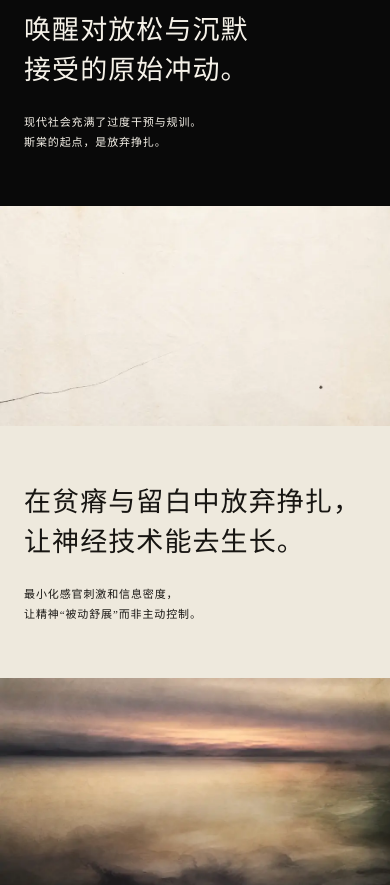
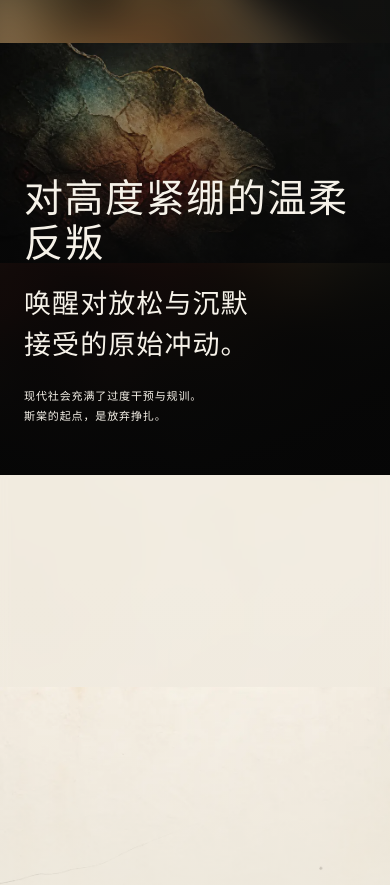
Before and after one commit to liuchui000-web/sitang-website, a plain HTML site: page index.html in a window 390 px wide. Shown: the part 2500-3385 px from the top of the page. Drawn offline with Linux system fonts and the light colour scheme.

Commit message:
Restore stable mobile text overlay (styles.css)

```diff
--- a/styles.css
+++ b/styles.css
@@ -357,17 +357,41 @@ footer { display: flex; justify-content: space-between; margin-top: auto; paddin
   }
   .philosophy-light { background-color: #eee9dd; }
   .philosophy-page {
+    height: clamp(620px, 165vw, 720px);
     min-height: 0;
     overflow: hidden;
+    isolation: isolate;
   }
   .philosophy-page img {
-    position: relative;
-    inset: auto;
+    position: absolute;
+    z-index: 1;
+    inset: 0;
     width: 100%;
-    height: auto;
-    aspect-ratio: 1672 / 941;
+    height: 100%;
+    object-fit: contain;
   }
-  .philosophy-page::after { display: none; }
+  .philosophy-page::before {
+    content: "";
+    position: absolute;
+    z-index: 0;
+    inset: -22px;
+    background: #090909 var(--art-bg, none) center / cover no-repeat;
+    filter: blur(18px);
+    opacity: .72;
+    transform: scale(1.06);
+  }
+  .philosophy-light::before {
+    background-color: #eee9dd;
+    opacity: .5;
+  }
+  .philosophy-page::after {
+    display: block;
+    z-index: 2;
+    background: linear-gradient(0deg, rgba(6,6,6,.96) 0%, rgba(6,6,6,.8) 32%, rgba(6,6,6,.18) 66%, transparent 82%);
+  }
+  .philosophy-light::after {
+    background: linear-gradient(0deg, rgba(238,233,221,.98) 0%, rgba(238,233,221,.86) 35%, rgba(238,233,221,.2) 68%, transparent 84%);
+  }
   .philosophy-copy,
   .philosophy-one .philosophy-copy,
   .philosophy-two .philosophy-copy,
@@ -375,15 +399,16 @@ footer { display: flex; justify-content: space-between; margin-top: auto; paddin
   .philosophy-four .philosophy-copy,
   .philosophy-five .philosophy-copy,
   .philosophy-six .philosophy-copy {
-    position: relative !important;
-    inset: auto !important;
-    left: auto !important;
-    right: auto !important;
+    position: absolute !important;
+    z-index: 3;
+    inset: auto 0 0 !important;
+    left: 0 !important;
+    right: 0 !important;
     top: auto !important;
-    bottom: auto !important;
+    bottom: 0 !important;
     width: 100%;
     max-width: none;
-    padding: 38px 24px 54px;
+    padding: 42px 24px 48px;
     text-align: left !important;
     transform: none;
   }
```
